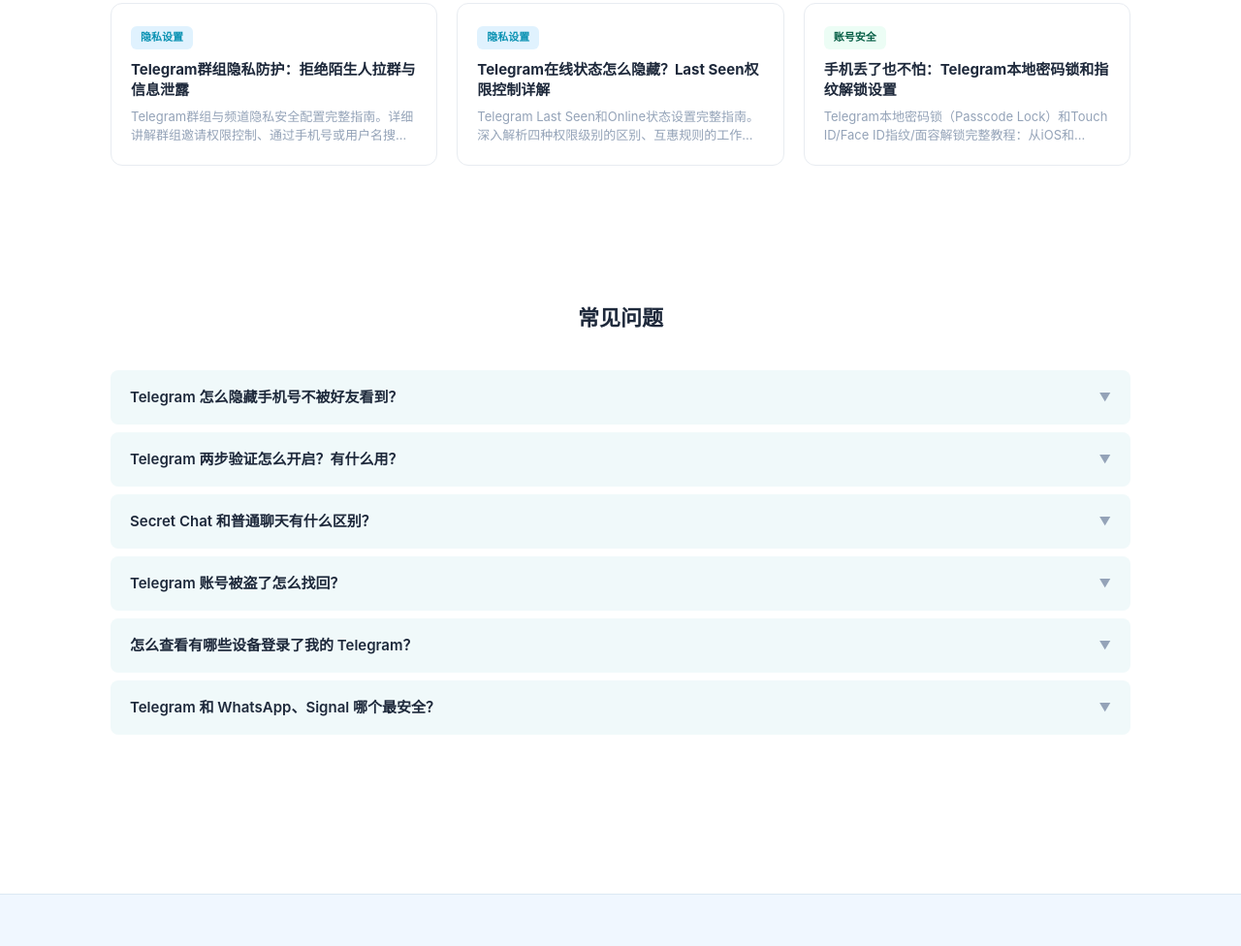
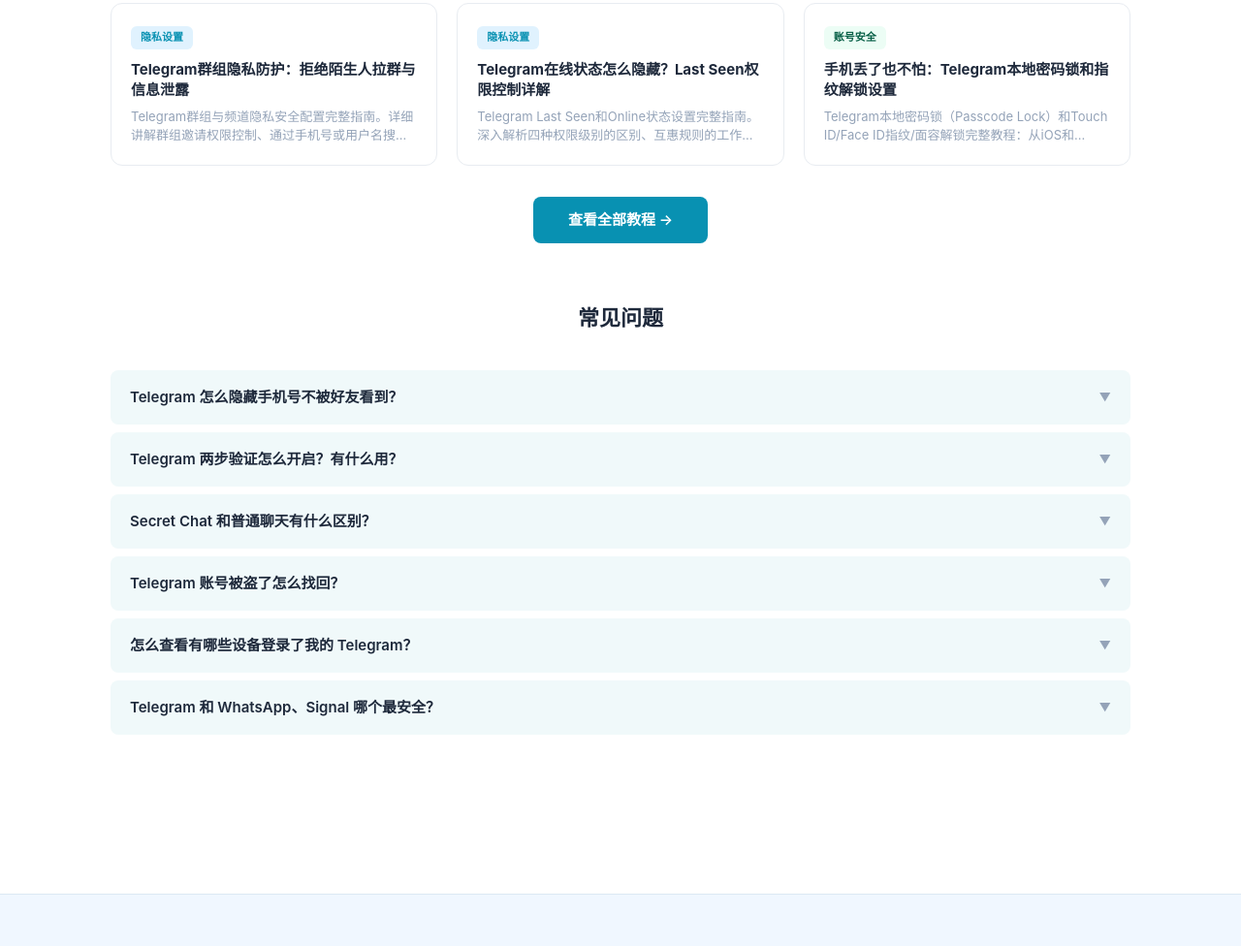
Before and after one commit to auxwy668/zdxsd900.com, an Astro site: page / in a window 1280 px wide. Shown: the part 2346-3322 px from the top of the page at 97% size. Built offline with nearby package versions, Linux system fonts and the light colour scheme; Astro itself is replaced by a stand-in of ours.

Commit message:
fix: 查看全部按钮背景色 {c.primary} -> ${c.primary} (模板字面量)

```diff
--- a/src/pages/index.astro
+++ b/src/pages/index.astro
@@ -163,7 +163,7 @@
         })}
       </div>
       <div style="text-align:center;margin-top:32px">
-        <a href="/articles/" style="display:inline-block;padding:12px 36px;background:{c.primary};color:#fff;border-radius:8px;font-size:15px;font-weight:600;text-decoration:none;transition:background .2s">查看全部教程 →</a>
+        <a href="/articles/" style={`display:inline-block;padding:12px 36px;background:${c.primary};color:#fff;border-radius:8px;font-size:15px;font-weight:600;text-decoration:none;transition:background .2s`}>查看全部教程 →</a>
       </div>
     </section>
 
```
